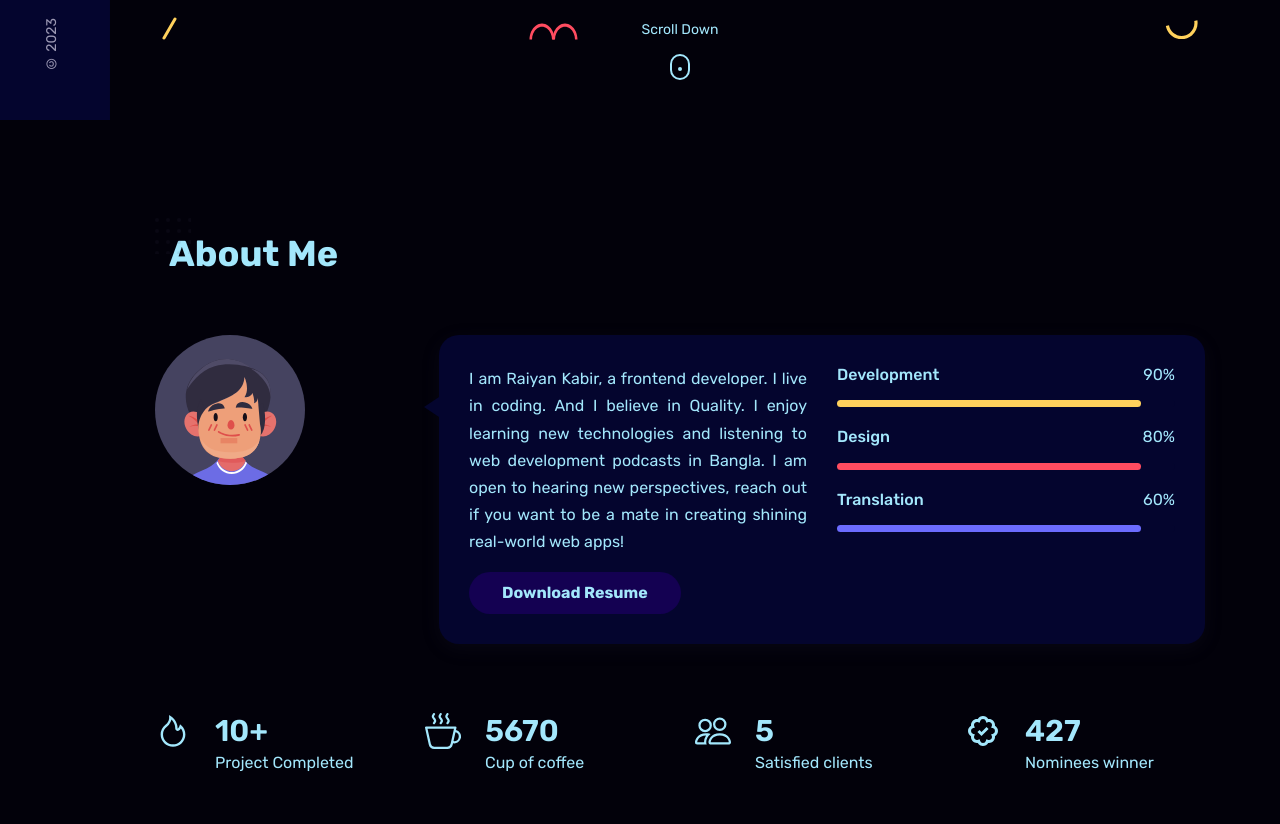
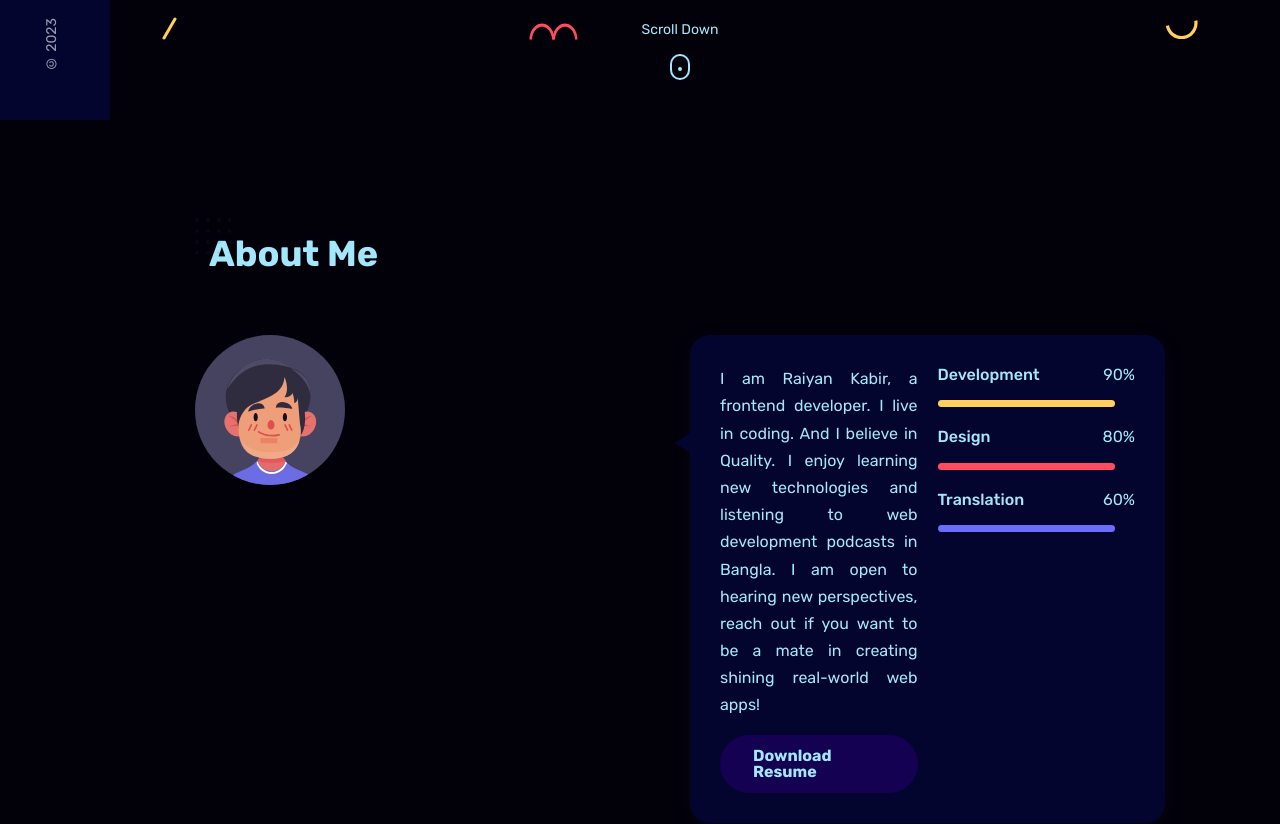
Before and after one commit to Raiyan109/raiyan-portfolio-fe, a React (Vite) app: page / in a window 1280 px wide. Shown: the part 680-1504 px from the top of the page. Built offline with nearby package versions, Linux system fonts and the light colour scheme.

Commit message:
skills grid, tablet media query container padding and grid

```diff
--- a/src/components/about/About.jsx
+++ b/src/components/about/About.jsx
@@ -20,7 +20,7 @@ const About = () => {
                         <a href="https://drive.google.com/file/d/1t5I2y-UPJUI3gOdkcSHiVIANWcdcfmze/view?usp=sharing" rel='noopener noreferrer' target='_blank' className="btn">Download Resume</a>
                     </div>
 
-                    <div className="about__skills grid">
+                    <div className="about__skills skills-grid">
                         <div className="skills__data">
                             <div className="skills__titles">
                                 <h3 className="skills__name">Development</h3>
--- a/src/components/resume/Resume.jsx
+++ b/src/components/resume/Resume.jsx
@@ -7,7 +7,7 @@ const Resume = () => {
             <h2 className="section__title">Experience</h2>
 
             <div className="resume__container grid">
-                <div className="timeline grid">
+                <div className="timeline skills-grid">
                     {Data.map((val, id) => {
                         if (val.category === 'education') {
                             return (
@@ -17,7 +17,7 @@ const Resume = () => {
                     })}
                 </div>
 
-                <div className="timeline grid">
+                <div className="timeline skills-grid">
                     {Data.map((val, index) => {
                         if (val.category === 'experience') {
                             return (
--- a/src/index.css
+++ b/src/index.css
@@ -124,6 +124,11 @@ img {
     /* grid-template-columns: 1fr 1fr 1fr; */
 }
 
+/* Skills grid for about skills */
+.skills-grid {
+    display: grid;
+}
+
 
 .section {
     padding-top: 7rem;
@@ -181,3 +186,19 @@ img {
         gap: 20px;
     }
 }
+
+/* Tablet */
+@media screen and (min-width:765px) and (max-width:1281px) {
+
+    .container {
+        padding-left: 55px;
+        padding-right: 55px;
+
+    }
+
+    .grid {
+        display: grid;
+        grid-template-columns: 1fr 1fr;
+        gap: 20px;
+    }
+}
```
